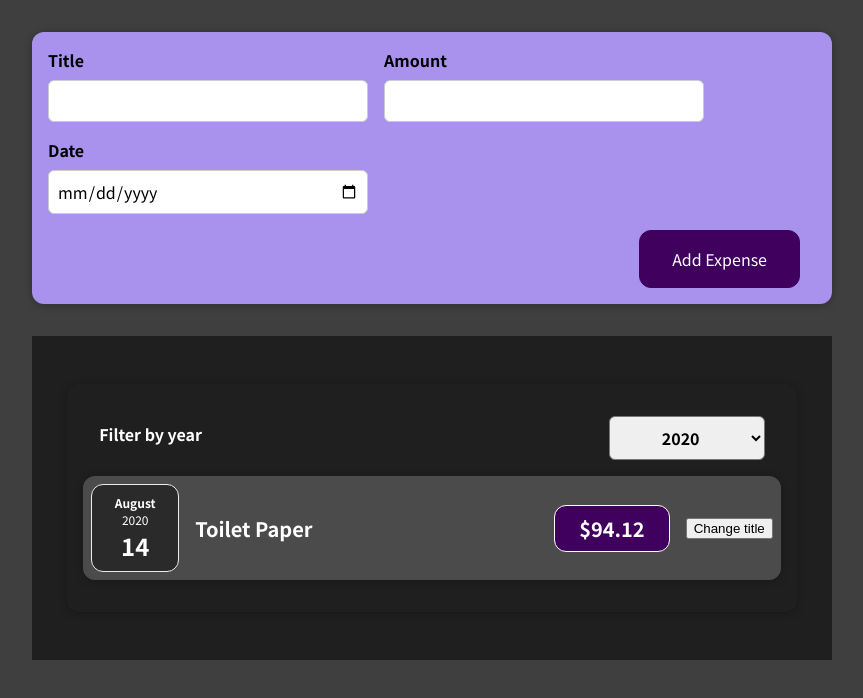
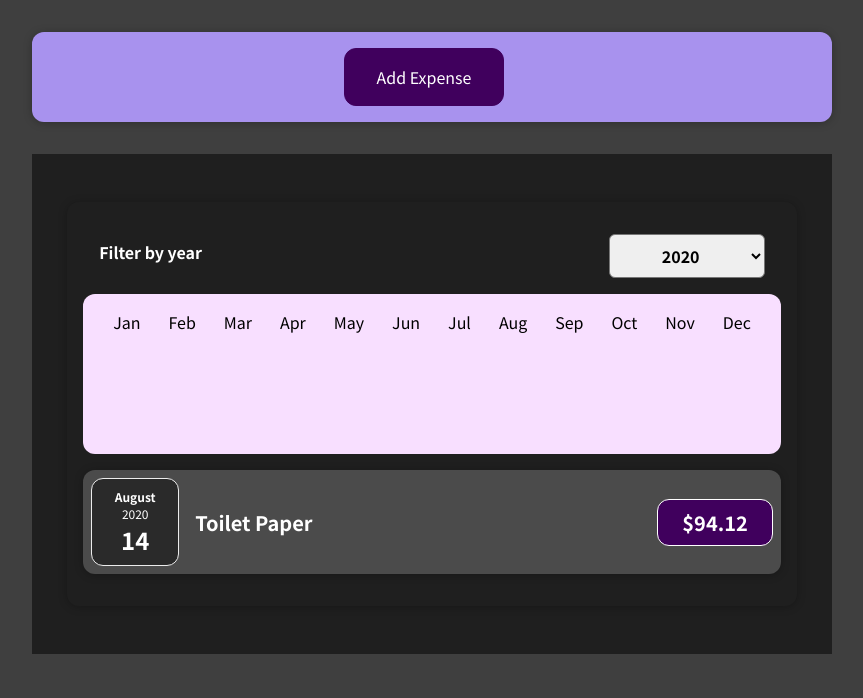
Before and after one commit to Vishakhavel/react-stuff, a React (Create React App) app: page / in a window 1280 px wide. Shown: the top 698 px of the page, without its empty margins (208-1071 px from the left). Built offline with nearby package versions, Linux system fonts and the light colour scheme.

Commit message:
expense handler completions commit

```diff
--- /dev/null
+++ b/src/components/Charts/Chart.css
@@ -0,0 +1,9 @@
+.chart {
+  padding: 1rem;
+  border-radius: 12px;
+  background-color: #f8dfff;
+  text-align: center;
+  display: flex;
+  justify-content: space-around;
+  height: 10rem;
+}
--- /dev/null
+++ b/src/components/Charts/Chart.js
@@ -0,0 +1,22 @@
+import React from 'react'
+import ChartBar from './ChartBar'
+import './Chart.css'
+const Chart = (props) => {
+  const dataPointValues = props.dataPoints.map((dataPoint) => dataPoint.value)
+
+  const totalMaximum = Math.max(...dataPointValues)
+  return (
+    <div className='chart'>
+      {props.dataPoints.map((dataPoint) => (
+        <ChartBar
+          key={dataPoint.id}
+          value={dataPoint.value}
+          maxValue={totalMaximum}
+          label={dataPoint.label}
+        />
+      ))}
+    </div>
+  )
+}
+
+export default Chart
--- /dev/null
+++ b/src/components/Charts/ChartBar.css
@@ -0,0 +1,30 @@
+.chart-bar {
+  height: 100%;
+  display: flex;
+  flex-direction: column;
+  align-items: center;
+}
+
+.chart-bar__inner {
+  height: 100%;
+  width: 100%;
+  border: 1px solid #313131;
+  border-radius: 12px;
+  background-color: #c3b4f3;
+  overflow: hidden;
+  display: flex;
+  flex-direction: column;
+  justify-content: flex-end;
+}
+
+.chart-bar__fill {
+  background-color: #4826b9;
+  width: 100%;
+  transition: all 0.3s ease-out;
+}
+
+.chart-bar__label {
+  font-weight: bold;
+  font-size: 0.5rem;
+  text-align: center;
+}
--- /dev/null
+++ b/src/components/Charts/ChartBar.js
@@ -0,0 +1,23 @@
+import React from 'react'
+
+const ChartBar = (props) => {
+  let barFillHeight = '0%'
+
+  if (props.max > 0) {
+    barFillHeight = Math.round((props.value / props.maxValue) * 100) + '%'
+  }
+  return (
+    <div className='chart-bar'>
+      <div className='chart-bar__inner'>
+        <div
+          className='chart-bar__fill'
+          style={{ height: barFillHeight }}
+        ></div>
+      </div>
+
+      <div className='chart-bar__label'>{props.label} </div>
+    </div>
+  )
+}
+
+export default ChartBar
--- a/src/components/Expenses/ExpenseItem.js
+++ b/src/components/Expenses/ExpenseItem.js
@@ -11,14 +11,15 @@
     console.log(title)
   }
   return (
+    <li>
       <Card className='expense-item'>
         <ExpenseDate date={props.date} />
         <div className='expense-item__description'>
           <h2>{title}</h2>
           <div className='expense-item__price'>${props.amount}</div>
-        <button onClick={clickHandler}>Change title</button>
         </div>
       </Card>
+    </li>
   )
 }
 
--- a/src/components/Expenses/Expenses.js
+++ b/src/components/Expenses/Expenses.js
@@ -1,8 +1,10 @@
 import './Expenses.css'
-import ExpenseItem from './ExpenseItem'
 import { useState } from 'react'
 import ExpensesFilter from './ExpensesFilter'
 import Card from '../UI/Card'
+import ExpensesList from './ExpensesList'
+import ExpensesChart from './ExpensesChart'
+
 const Expenses = (props) => {
   const [filteredYear, setFilteredYear] = useState('2020')
   const handleSelectedDate = (selectedYear) => {
@@ -20,14 +22,8 @@
           selected={filteredYear}
           selectedDate={handleSelectedDate}
         />
-        {filteredExpenses.map((expense) => (
-          <ExpenseItem
-            key={expense.id}
-            title={expense.title}
-            amount={expense.amount}
-            date={expense.date}
-          />
-        ))}
+        <ExpensesChart expenses={filteredExpenses} />
+        <ExpensesList items={filteredExpenses} />
       </Card>
     </div>
   )
--- /dev/null
+++ b/src/components/Expenses/ExpensesChart.js
@@ -0,0 +1,28 @@
+import React from 'react'
+
+import Chart from '../Charts/Chart'
+
+const ExpensesChart = (props) => {
+  const chartDataPoints = [
+    { label: 'Jan', value: 0 },
+    { label: 'Feb', value: 0 },
+    { label: 'Mar', value: 0 },
+    { label: 'Apr', value: 0 },
+    { label: 'May', value: 0 },
+    { label: 'Jun', value: 0 },
+    { label: 'Jul', value: 0 },
+    { label: 'Aug', value: 0 },
+    { label: 'Sep', value: 0 },
+    { label: 'Oct', value: 0 },
+    { label: 'Nov', value: 0 },
+    { label: 'Dec', value: 0 },
+  ]
+
+  for (const expense of props.expenses) {
+    // wow. there is something called for of loop in js. its different from for in loops. STUDY!
+    const expenseMonth = expense.date.getMonth()
+    chartDataPoints[expenseMonth].value += expense.amount
+  }
+  return <Chart dataPoints={chartDataPoints} />
+}
+export default ExpensesChart
--- /dev/null
+++ b/src/components/Expenses/ExpensesList.css
@@ -0,0 +1,9 @@
+.expenses-list {
+  list-style: none;
+  padding: 0;
+}
+
+.expenses-list__fallback {
+  color: white;
+  text-align: center;
+}
--- /dev/null
+++ b/src/components/Expenses/ExpensesList.js
@@ -0,0 +1,25 @@
+import React from 'react'
+import ExpenseItem from './ExpenseItem'
+import './ExpensesList.css'
+const ExpensesList = (props) => {
+  let expenseContent = <p>No expenses found!</p>
+
+  if (props.items.length == 0) {
+    return <h2 className='expenses-list__fallback'>Found no expenses!</h2>
+  }
+
+  return (
+    <ul className='expenses-list'>
+      {props.items.map((expense) => (
+        <ExpenseItem
+          key={expense.id}
+          title={expense.title}
+          amount={expense.amount}
+          date={expense.date}
+        />
+      ))}
+    </ul>
+  )
+}
+
+export default ExpensesList
--- a/src/components/NewExpense/ExpenseForm.js
+++ b/src/components/NewExpense/ExpenseForm.js
@@ -4,12 +4,6 @@
   const [enteredTitle, setEnteredTitle] = useState('')
   const [enteredAmount, setEnteredAmount] = useState('')
   const [enteredDate, setEnteredDate] = useState('')
-
-  // const [useInput, setUSerInput] = useState({
-  //   enteredAmount: '',
-  //   enteredDate: '',
-  //   enteredTitle: '',
-  // })
 
   const submitHandler = (event) => {
     event.preventDefault() // page reloads on form submission. So we can now continuer handling the button click usign javascript!
@@ -20,8 +14,6 @@
       date: new Date(enteredDate), // parses date string to convert into date object.
     }
 
-    // console.log(expenseData)
-
     props.onSaveExpenseData(expenseData)
     setEnteredDate('')
     setEnteredAmount('')
@@ -31,20 +23,7 @@
   }
 
   const titleChangeHandler = (event) => {
-    // console.log('title changed!')
     setEnteredTitle(event.target.value)
-
-    // setUSerInput({
-    //   ...userInput, // just copy the user inputs prev state and then overwrite specific attribute
-    //   enteredTitle: event.target.value,
-    // })
-
-    // setUSerInput((prevState) => {
-    //   return {
-    //     ...prevState,
-    //     enteredTitle: event.target.value,
-    //   }
-    // })
   }
 
   const amountChangeHandler = (event) => {
@@ -54,6 +33,7 @@
   const dateChangeHandler = (event) => {
     setEnteredDate(event.target.value)
   }
+
   return (
     <form onSubmit={submitHandler}>
       <div className='new-expense__controls'>
@@ -90,6 +70,7 @@
       </div>
 
       <div className='new-expense__actions'>
+        <button onClick={props.onCancel}>Cancel</button>
         <button type='submit'>Add Expense</button>
       </div>
     </form>
--- a/src/components/NewExpense/NewExpense.js
+++ b/src/components/NewExpense/NewExpense.js
@@ -1,7 +1,8 @@
-import React from 'react'
+import React, { useState } from 'react'
 import './NewExpense.css'
 import ExpenseForm from './ExpenseForm'
 const NewExpense = (props) => {
+  const [showExpenseForm, setShowExpenseForm] = useState(false)
   // prop here to communicate with parent!
   const saveExpenseDataHandler = (enteredExpenseData) => {
     const expenseData = {
@@ -10,10 +11,30 @@
     }
 
     props.onAddExpense(expenseData)
+    setShowExpenseForm(false)
   }
+
+  const handleAddExpenseButton = () => {
+    console.log('handling add expense in a better way')
+    setShowExpenseForm(true)
+  }
+
+  const handleCancelAddExpenseForm = () => {
+    console.log('cancelling add expense button')
+    setShowExpenseForm(false)
+  }
+
   return (
     <div className='new-expense'>
-      <ExpenseForm onSaveExpenseData={saveExpenseDataHandler} />
+      {!showExpenseForm && (
+        <button onClick={handleAddExpenseButton}>Add Expense</button>
+      )}
+      {showExpenseForm && (
+        <ExpenseForm
+          onSaveExpenseData={saveExpenseDataHandler}
+          onCancel={handleCancelAddExpenseForm}
+        />
+      )}
     </div>
   )
 }
```
Also changed, not shown: 1 other file (tests, documents, lock files or other folders). Lines whose indentation alone changed are shown as unchanged.
